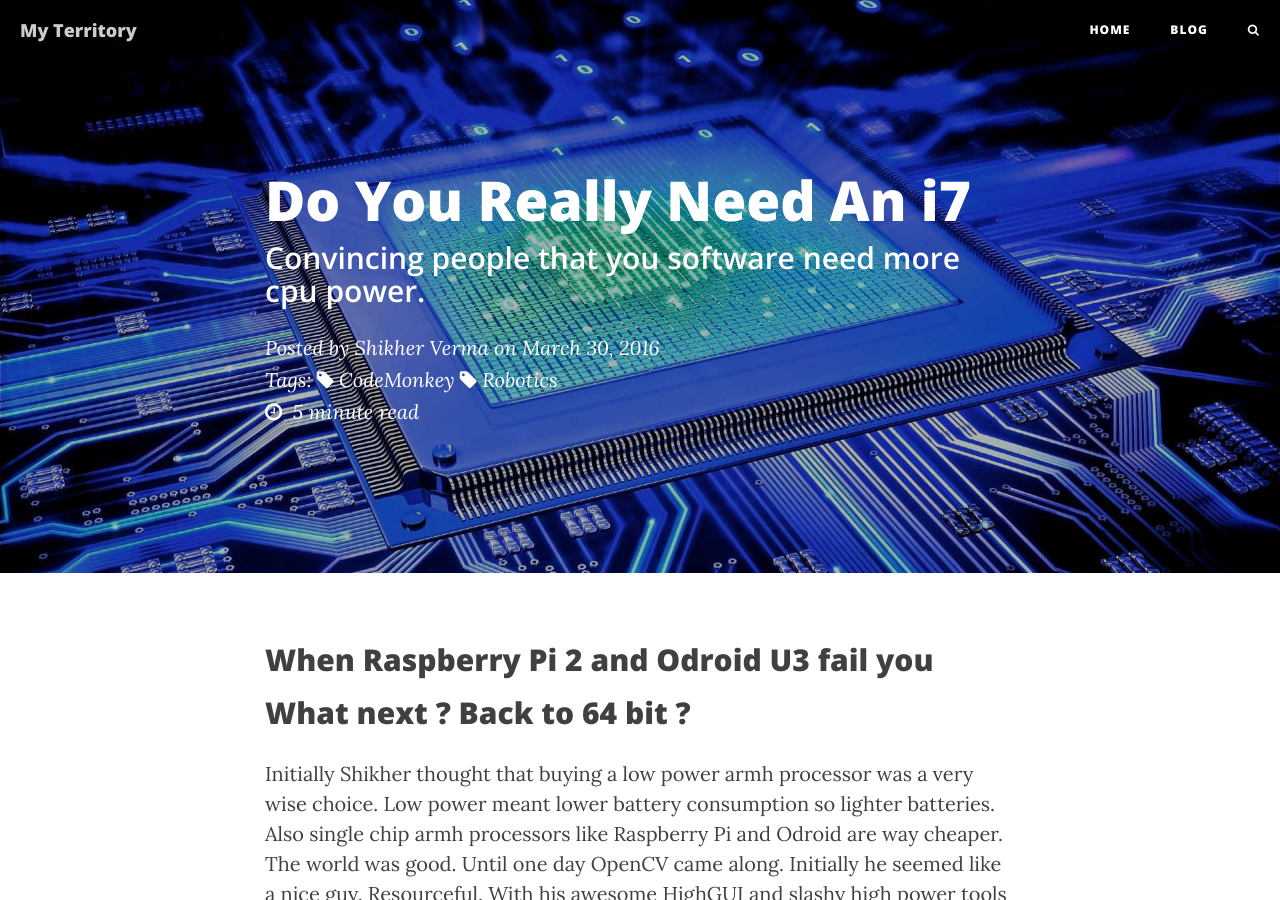
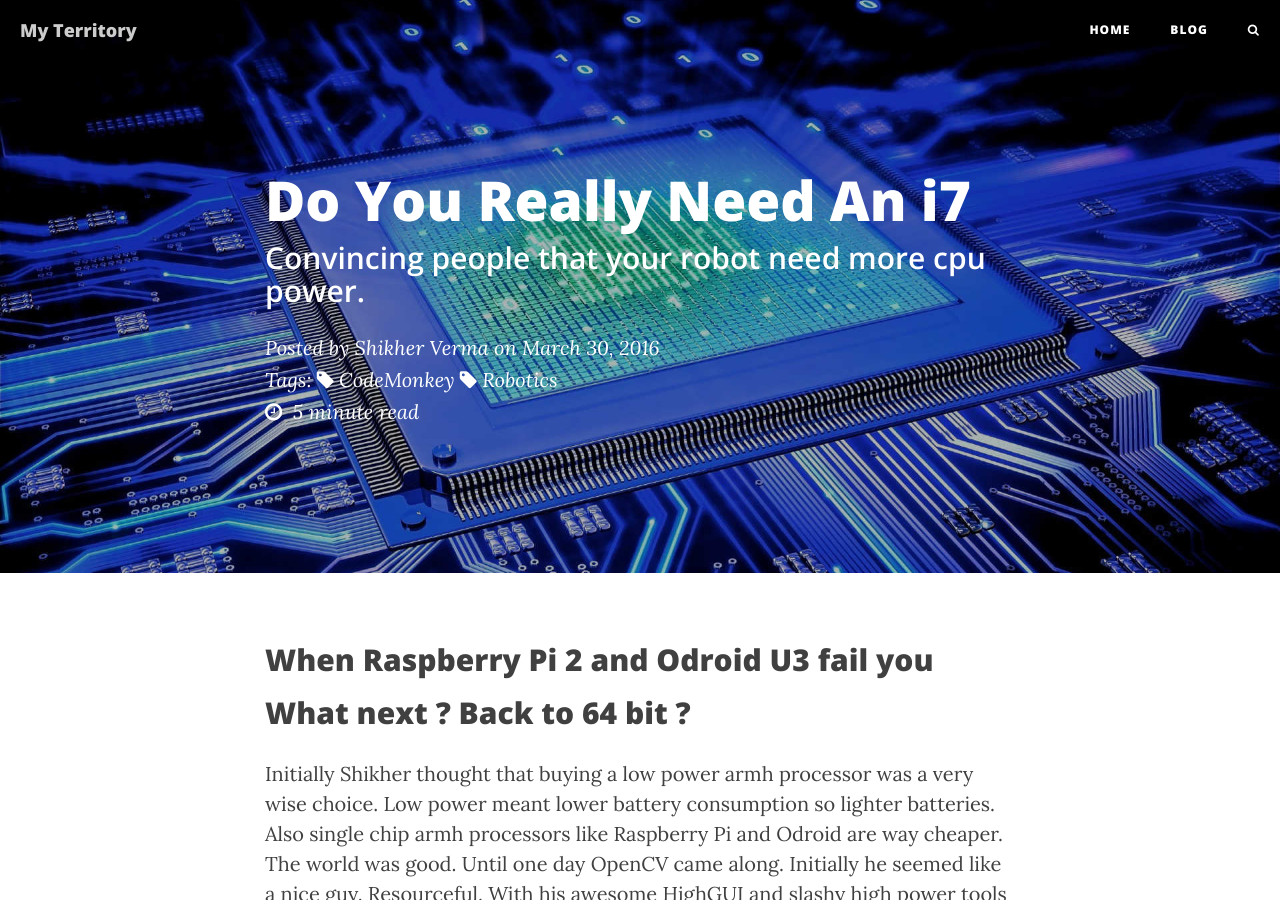
Before and after one commit to it-projects-llc/odoo-saas-tools, a Jekyll site: the page built from _posts/2016-03-31-Do-You-Really-Need-An-i7.md, in a window 1280 px wide and 900 px high. Built offline with Jekyll 4.4.1, drawn with Linux system fonts in a browser that asks for light colours; nearby versions of some CDN libraries; comment, search, counter and statistics services are not loaded.

Commit message:
modified decription

```diff
--- a/_posts/2016-03-31-Do-You-Really-Need-An-i7.md
+++ b/_posts/2016-03-31-Do-You-Really-Need-An-i7.md
@@ -1,7 +1,7 @@
 ---
 layout:     post
 title:      "Do You Really Need An i7"
-subtitle:   "Convincing people that you software need more cpu power."
+subtitle:   "Convincing people that your robot need more cpu power."
 date:       2016-03-30 4:17:00
 author:     "Shikher Verma"
 header-img: "img/posts/chip-bg.jpg"
```
